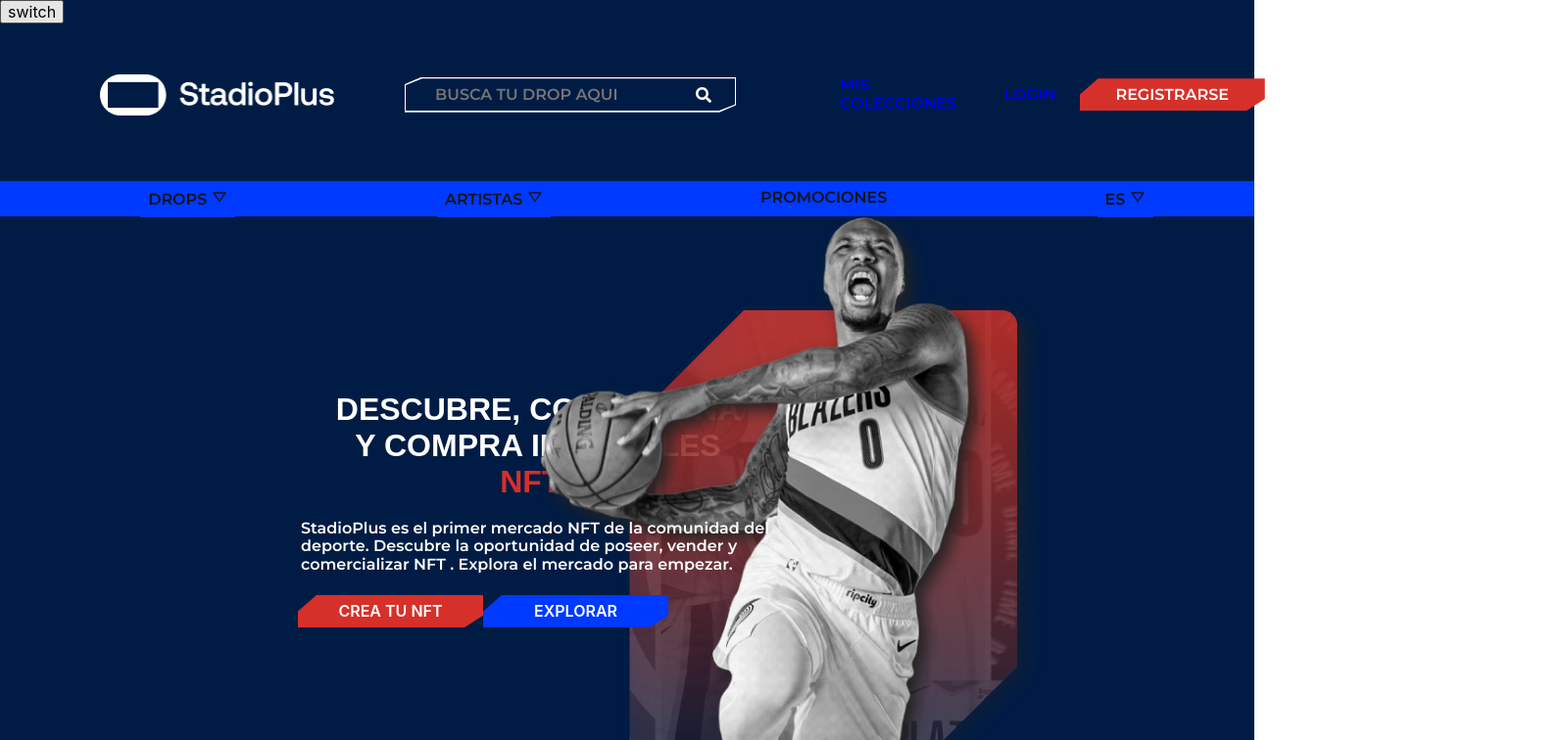
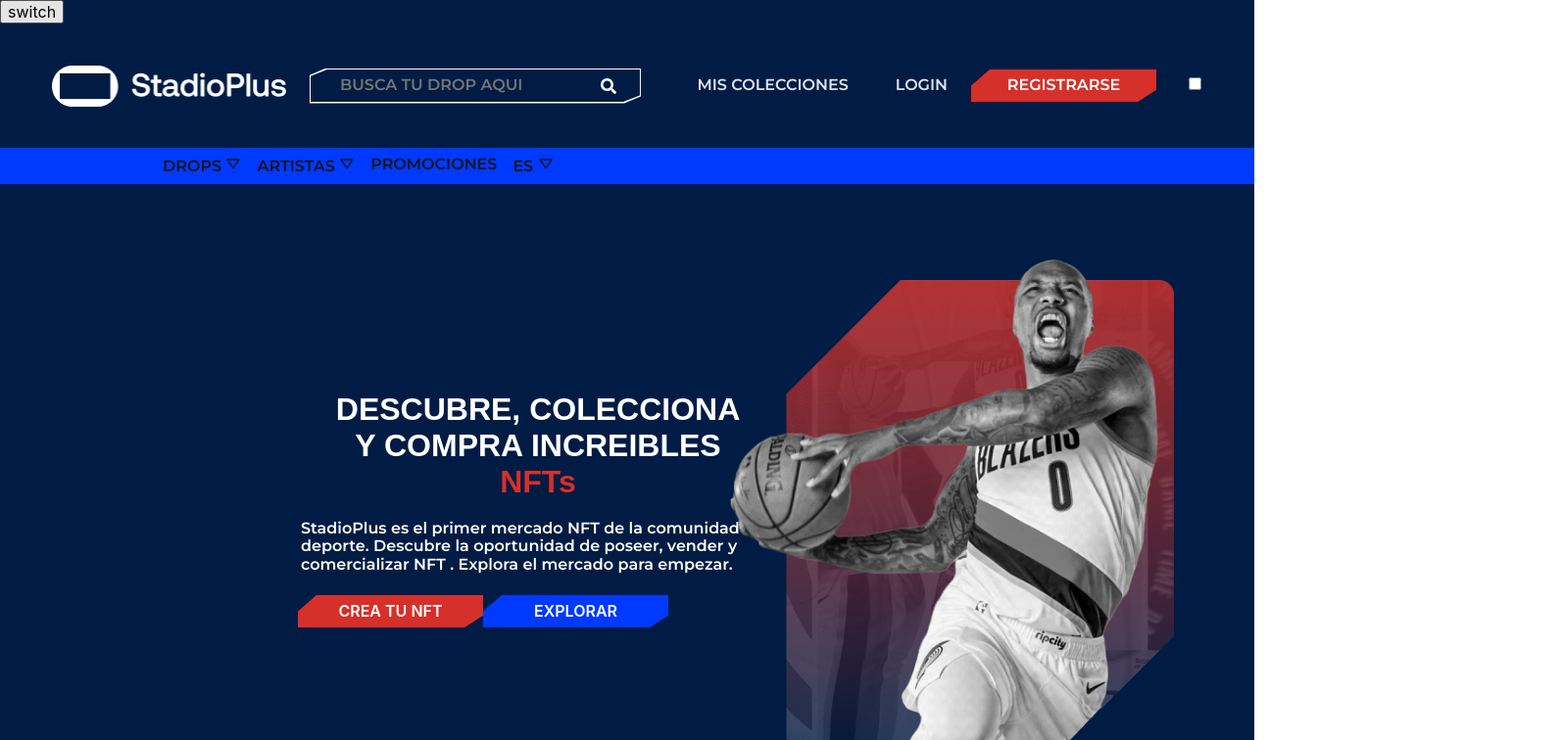
Before and after one commit to Ferraggina/MimusaStadioPlus, a React (Create React App) app: page / in a window 1280 px wide. Shown: the top 756 px of the page at 98% size, 1594 px wide, since content can reach past the window. Built offline with nearby package versions, Linux system fonts and the light colour scheme; a web font is replaced by a local one.

Commit message:
mejorando responsive

```diff
--- a/src/App.js
+++ b/src/App.js
@@ -16,8 +16,8 @@ function App() {
         <button onClick={() => setTheme(theme === "dark" ? "light" : "dark")}>
           switch
         </button>
+
         <NavBar />
-
         <Home />
 
         <Footer />
--- a/src/components/Home/index.jsx
+++ b/src/components/Home/index.jsx
@@ -5,6 +5,7 @@ import Cards from "../Cards";
 import About from "../About";
 import Blog from "../Blog";
 import Draft from "../Draft";
+
 import player from "../../Assets/player.png";
 import backgroundPlayer from "../../Assets/fondoBasquetPlayer.png";
 
@@ -18,15 +19,7 @@ export default function Home() {
             <h1>Y COMPRA INCREIBLES</h1>
             <h1 className="palabraRoja">NFTs</h1>
           </div>
-          <div className="cardP">
-            <img
-              className="playerBack"
-              src={backgroundPlayer}
-              alt="backgroundPlayer"
-            />
-            <img className="playerImg" src={player} alt="player" />
-          </div>
-        </header>
+
           <section className="descriptionPage">
             <p>
               StadioPlus es el primer mercado NFT de la comunidad del deporte.
@@ -34,6 +27,8 @@ export default function Home() {
               Explora el mercado para empezar.
             </p>
           </section>
+        </header>
+
         <div className="headerButtons">
           <a href="https://www.mimusa.io/#pricing">
             <button className="headerButton1">CREA TU NFT</button>
@@ -41,6 +36,16 @@ export default function Home() {
           <a href="https://www.mimusa.io/#pricing">
             <button className="headerButton2">EXPLORAR</button>
           </a>
+        </div>
+        <div className="cardP">
+          <div className="playerCard">
+            <img className="playerImg" src={player} alt="player" />
+            <img
+              className="playerBack"
+              src={backgroundPlayer}
+              alt="backgroundPlayer"
+            />
+          </div>
         </div>
       </div>
       <div className="collectionsNFT">
@@ -66,10 +71,10 @@ export default function Home() {
         </div>
       </div>
 
-      <PartnerSection />
-      <About />
-      <Draft />
-      <Blog />
+      {/* <PartnerSection /> */}
+      {/* <About /> */}
+      {/* <Draft /> */}
+      {/* <Blog /> */}
     </div>
   );
 }
--- a/src/components/NavBar/index.jsx
+++ b/src/components/NavBar/index.jsx
@@ -8,9 +8,10 @@ export default function NavBar({ setTheme, theme }) {
   return (
     <>
       <div className="navContainer">
+        <div className="nav">
           <img src={logoNav} className="logoStyle" alt="logo" />
 
-        <div className="searchBar">
+          <div className="searchBarContainer">
             <SearchBar />
           </div>
 
@@ -35,6 +36,7 @@ export default function NavBar({ setTheme, theme }) {
             ></input>
             <span className="sliderMode"></span>
           </label>
+        </div>
       </div>
       <div className="navMainContainer">
         <ul className="navList">
@@ -88,31 +90,18 @@ export default function NavBar({ setTheme, theme }) {
           <li>
             <a href="_blanck">PROMOCIONES</a>
           </li>
+          <div className="idiomeContainer">
             <li>
               <a href="_blanck">ES {<BiDownArrow />}</a>
               <ul>
                 <li>
                   <a href="https://www.mimusa.io/post/tienes-una-agencia-escalala">
-                  Submenu1
-                </a>
-              </li>
-              <li>
-                <a href="https://www.mimusa.io/post/tienes-una-agencia-escalala">
-                  Submenu2
-                </a>
-              </li>
-              <li>
-                <a href="https://www.mimusa.io/post/tienes-una-agencia-escalala">
-                  Submenu3
-                </a>
-              </li>
-              <li>
-                <a href="https://www.mimusa.io/post/tienes-una-agencia-escalala">
-                  Submenu4
+                    EN
                   </a>
                 </li>
               </ul>
             </li>
+          </div>
         </ul>
       </div>
     </>
--- a/src/scss/components/_home.scss
+++ b/src/scss/components/_home.scss
@@ -1,34 +1,38 @@
 @import url(//db.onlinewebfonts.com/c/38d41072aa88a50711d4d50dd0d50f6b?family=Neue+Machina);
 @import url('https://fonts.googleapis.com/css2?family=Montserrat:wght@600&family=Noto+Sans+JP:wght@100&display=swap');
 .headerStyle{
+    display: flex;
+    flex-direction: row;
+    align-items: center;
+    height: 85vh;
 
-    height: 600px;
+
     .cardP{
         display: flex;
-            justify-content: center;
-            align-items: center;
+        align-items: center;
+        justify-content: center;
+        height: 100%;
+        width: 50%;
+
+       margin-left: 45rem;
+
+    }
+    .playerCard{
+        display: flex;
+        justify-content: center;
+        align-items: center;
+
     }
     .playerImg{
-        height: fit-content;
-       position: absolute;
-       left: 43%;
-       top: 26.8%;
-       filter: drop-shadow(5px 5px 5px #222);
-       -webkit-filter: drop-shadow(8px 8px 8px #222);
+        position: absolute;
+         z-index: 1;
+         clip-path: polygon(1% 95%, 66% 94%, 100% 60%, 100% 1%, 0% 0%);
+
     }
 
     .playerBack{
-        // position: relative;
-        // left:10%;
-        // top:16%;
-        display: flex;
-            justify-content: center;
-            align-items: center;
-        margin-left: 25rem;
-        margin-top: 5rem;
-
-         filter: drop-shadow(5px 5px 5px #222);
-         -webkit-filter: drop-shadow(8px 8px 8px #222);
+        height: fit-content;
+        position: relative;
     }
     .tittleHeader{
         font-family: Neue Machina,sans-serif;
--- a/src/scss/components/_nav.scss
+++ b/src/scss/components/_nav.scss
@@ -1,18 +1,19 @@
 @import url(//db.onlinewebfonts.com/c/38d41072aa88a50711d4d50dd0d50f6b?family=Neue+Machina);
 @import url('https://fonts.googleapis.com/css2?family=Montserrat:wght@600&family=Noto+Sans+JP:wght@100&display=swap');
 
-.navContainer{
+.nav{
     display: flex;
     flex-direction: row;
     align-items: center;
     justify-content: space-evenly;
-    background: transparent;
-    color: #15151A;
+
+    color: #e1e1eb;
     padding-top: 30px;
     padding-left: 30px;
     padding-right: 30px;
     padding-bottom: 30px;
     font-family: Montserrat,sans-serif;
+
     a{
         text-decoration: none;
     }
@@ -20,8 +21,9 @@
         width: 239px;
         height: 42px;
     }
+
     .enlaces{
-        width: 250px;
+
         padding-left: 10px;
         padding-right: 10px;
         display: flex;
@@ -29,9 +31,11 @@
         justify-content: space-between;
         align-items: center;
         list-style-type: none;
+        color: #e1e1eb;
 
         .item {
             margin: 1.5rem;
+            color: #e1e1eb;
             a {
                 text-decoration: none;
                 color: #FFFFFF;
@@ -64,7 +68,17 @@
     background-color: #631916;
     cursor: pointer;
 }
+.navMainContainer{
+    display: flex;
+    flex-direction: row;
+    justify-content: space-between;
+    align-items: center;
+    padding-left: 118px;
+    padding-right: 118px;
+    background-color: #0039FF;
 
+    height: 37px;
+}
 .navList    {
     height: 36px;
     display: flex;
@@ -105,5 +119,12 @@
         float: left;
     }
 
+    // .idiomeContainer {
+    //     border: solid 1px blanchedalmond;
 
+    //     margin-left: 50rem;
+    //     display: flex;
+    //     flex-direction: row;
+    //     justify-content: flex-end;
+    // }
 }
--- a/src/scss/theme/_themes.scss
+++ b/src/scss/theme/_themes.scss
@@ -2,7 +2,7 @@
 
 .light {
     .background {
-        background-color: #FFFFFF;
+        background-color: #929292d7;
         min-height: 100vh;
         height: 100%;
     }
```
Lines whose indentation alone changed are shown as unchanged.
